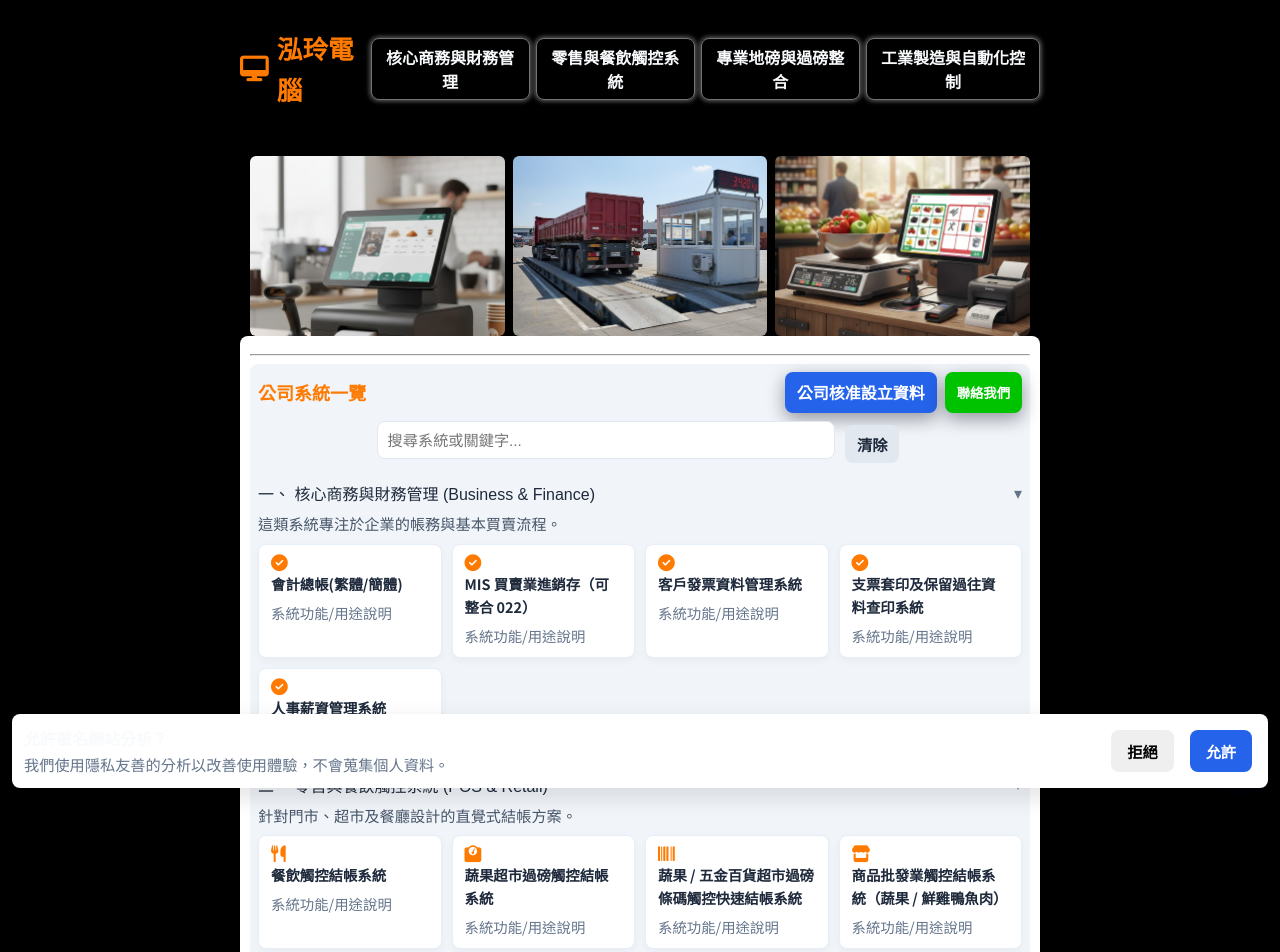
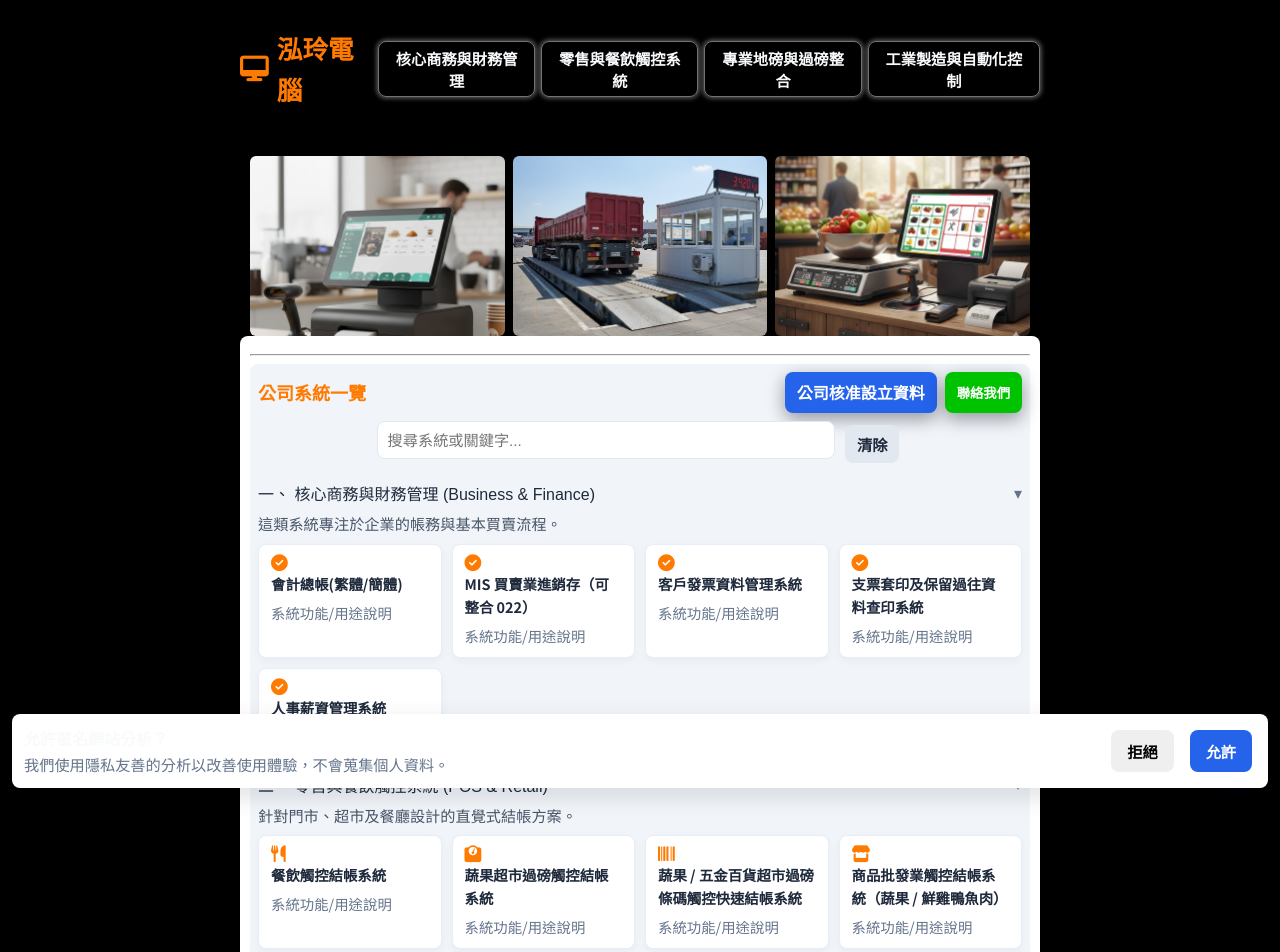
Before and after one commit to tt982a84-gif/HungLing, a plain HTML site: page index.html in a window 1280 px wide. Shown: the top 952 px of the page. Drawn offline with Linux system fonts and the light colour scheme.

Commit message:
UI: Further reduce product toggle button size

```diff
--- a/css/style.css
+++ b/css/style.css
@@ -45,11 +45,11 @@ body {
     background: transparent;
     border: 1px solid rgba(255, 255, 255, 0.08);
     color: #f8fafc;
-    padding: 6px 12px;
+    padding: 5px 10px;
     border-radius: 8px;
     cursor: pointer;
     font-weight: 700;
-    font-size: 1rem;
+    font-size: 0.95rem;
 }
 
 /* 每秒閃爍一次的邊框動畫（白色） */
@@ -406,7 +406,7 @@ body {
 
     .product-toggle,
     .group-toggle {
-        padding: 12px 16px;
+        padding: 10px 12px;
     }
 
     .card-icon {
```
